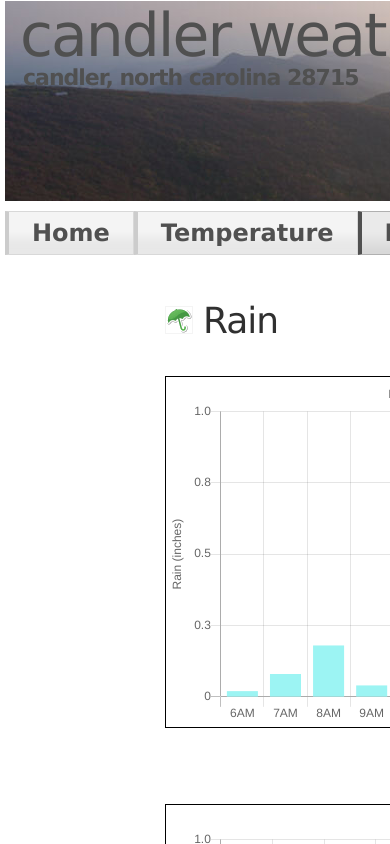
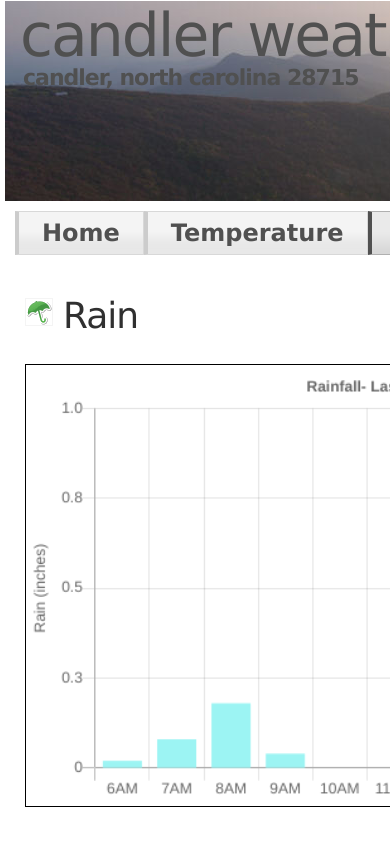
Before and after one commit to taylorg198739/responsive, a plain HTML site: page rain.html in a window 390 px wide. Shown: the top 844 px of the page. Drawn offline with Linux system fonts and the light colour scheme.

Commit message:
Minor fixes for better ui

```diff
--- a/styles.css
+++ b/styles.css
@@ -28,8 +28,8 @@ body {background:url(img/bg.gif) repeat-y top center #eaeaea; color:#3a3a3a; fon
 
 /* Main content */
 #content {line-height:1.5em; padding:0; text-align:left;}
-#contentwide {line-height:1.5em; margin:10px 0 10px 160px; padding:0; text-align:left;}
-#content h2,#contentwide h2 {font-size:1.8em; font-weight:400; letter-spacing:-1px; margin:8px 0 10px; padding:0;}
+#contentwide {line-height:1.5em; margin:10px; padding:0; text-align:left; width: 100%;}
+#content h2,#contentwide h2 {font-size:1.8em; font-weight:400; letter-spacing:-1px; margin:0; padding:0; line-height: 1.4em;}
 #content h3,#contentwide h3 {font-size:1.5em; font-weight:400; margin:6px 0; padding:0;}
 #content img,#contentwide img {background: #f4f4f4; border:0px; color:#303030; display:inline; padding:1px; margin:0 10px 5px 0;}
 #content ul,#content ol,#contentwide ul,#contentwide ol {margin:0 0 16px 20px; padding:0;}
@@ -63,7 +63,7 @@ img.aligncenter {	margin: 0px auto; }
 
 
 /* Tables and forms */
-table {border:1px solid #d8d8d8; border-collapse:collapse; line-height:1.3em; width:95%; margin:0 0 16px; padding:0;}
+table {border:1px solid #d8d8d8; border-collapse:collapse; line-height:1.3em; width:97%; margin:0 0 16px; padding:0;}
 caption {font-size:1.5em; font-weight:400; margin:0; padding:6px 0 8px; text-align:left;}
 th {background:url(img/menubg2.gif) repeat-x bottom left #eaeaea; color:#505050; padding:7px; text-align:left;}
 td {background:url(img/menubg.gif) repeat-x bottom left #f4f4f4; color:#303030; font-size:0.9em; padding:7px; text-align:left;}
@@ -112,6 +112,7 @@ textarea {width:400px;}
 	}
 	.main-content {
 		flex-direction: column;
+		padding: 0 10px;
 	}
 	body {font-size: 16px;}
 
@@ -128,7 +129,13 @@ textarea {width:400px;}
 
 	.weather-img img {width: 80%;}
 
+	#contentwide h2 {line-height: 1em;}
+
 	#extras {width: 100%; display: flex; justify-content: space-around; flex-direction: row-reverse;}
+
+	canvas {
+		width: 98% !important;
+	}
 }
 
 @media only screen and (max-width: 500px) {
```
